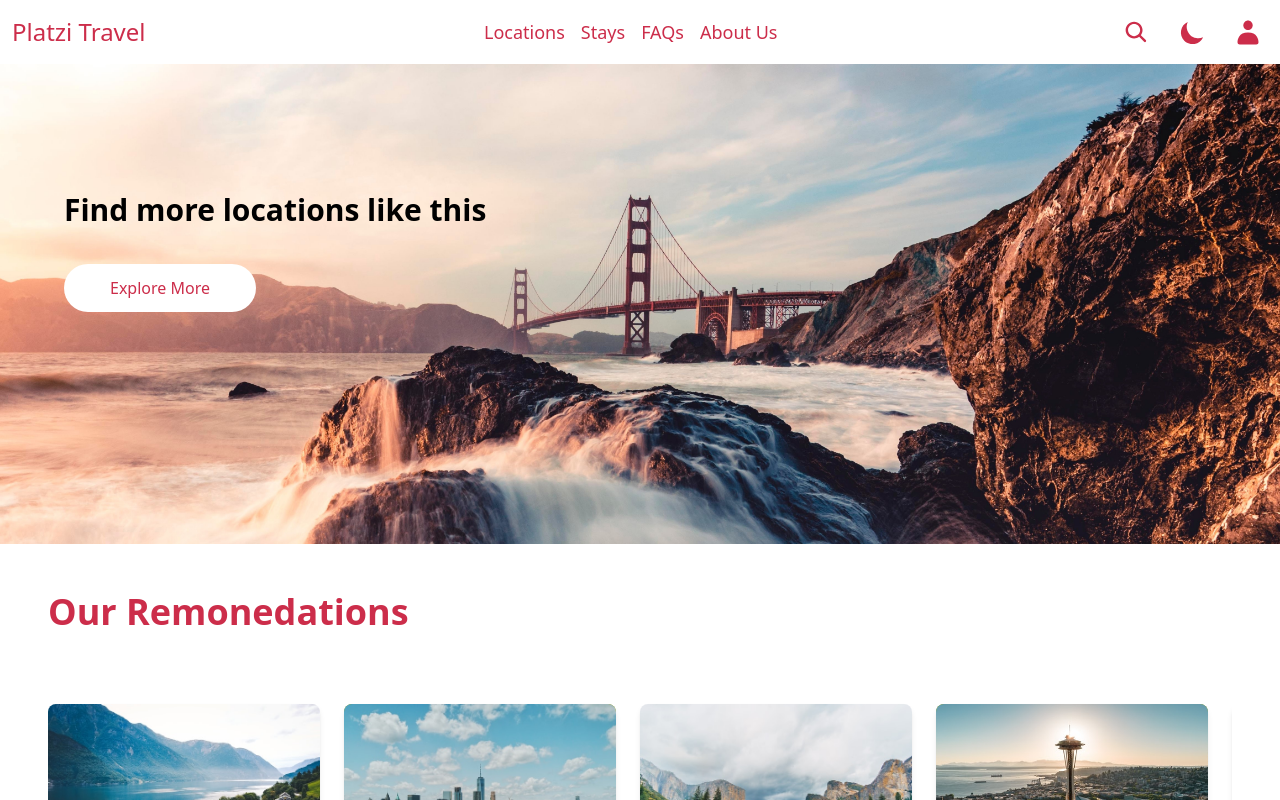
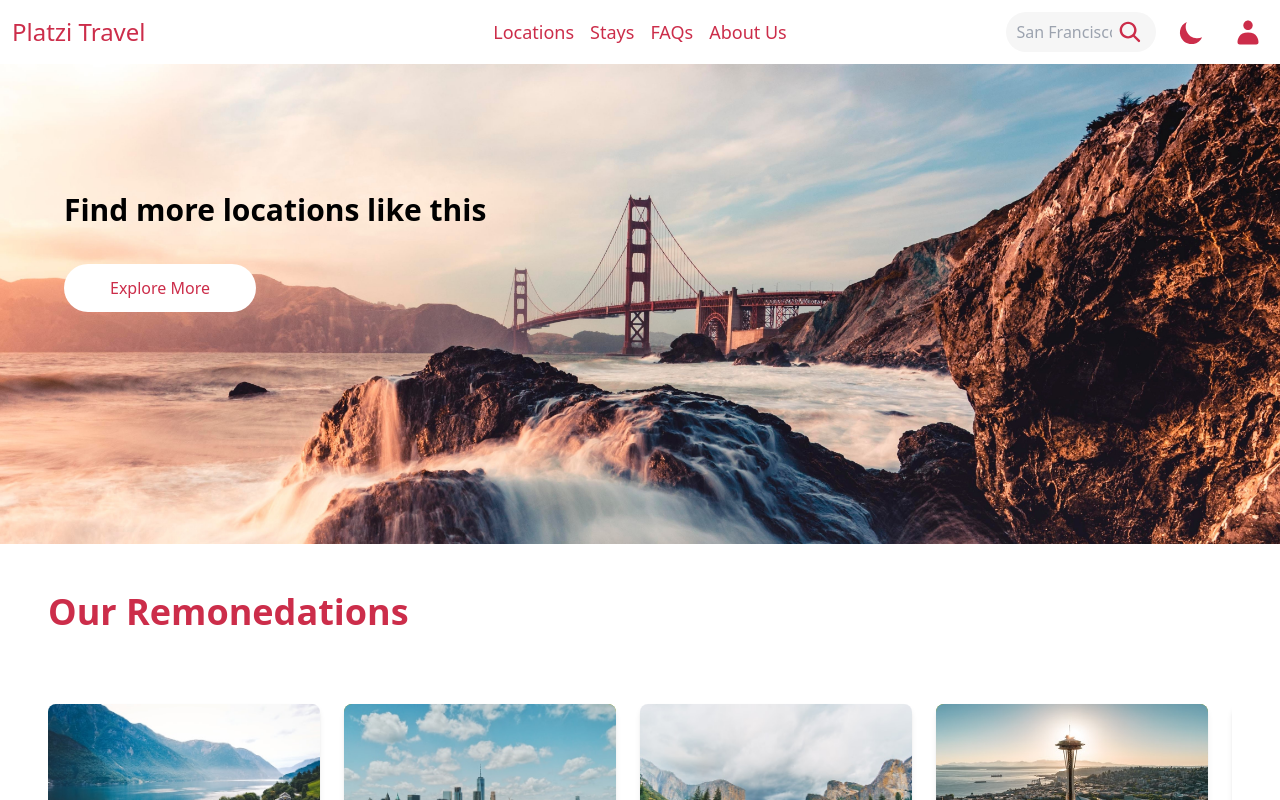
Before and after one commit to nestorrig/PLATZI-Tailwind-Basico, a React (Vite) app: page / in a window 1280 px wide. Shown: the top 800 px of the page. Built offline with nearby package versions, Linux system fonts and the light colour scheme.

Commit message:
feat: add search button in desktop, center header items

```diff
--- a/src/components/Header.jsx
+++ b/src/components/Header.jsx
@@ -12,7 +12,7 @@ function Navigation() {
     return (
     <nav className="flex justify-center gap-4 transition-colors text-lg font-medium">
         {NAV_ITEMS.map((item) => (
-        <a key={item.href} href={item.href} className="hover:text-black transition-colors">
+        <a key={item.href} href={item.href} className="hover:text-black dark:hover:text-gray transition-colors">
             {item.label}
         </a>
         ))}
@@ -77,20 +77,21 @@ const Header = () => {
 
         {/* Desktop Header */}
         <div className="hidden md:flex items-center justify-center text-primary dark:text-white">
-            <div className="hidden md:flex justify-between items-center w-full max-w-7xl p-3">
+            <div className="hidden md:grid grid-cols-3 justify-between items-center w-full max-w-7xl p-3">
                 {/* Title */}
-                <h1 className="text-2xl font-medium text-center">Platzi Travel</h1>
+                <h1 className="text-2xl font-medium text-start">Platzi Travel</h1>
 
                 {/* Navigation */}
                 <Navigation />
                 {/* Action Buttons */}
-                <div className="flex justify-center gap-4">
+                <div className="flex justify-end gap-4">
                     {/* Search Button */}
-                    <button className="hover:bg-gray dark:hover:bg-dark3 rounded-full flex justify-center items-center w-10 h-10 transition-colors duration-500">
+                    <label htmlFor="mobileSearch" className="flex flex-row-reverse justify-center items-center gap-1 bg-gray dark:bg-dark2 rounded-3xl w-[150px] ">
                         <svg xmlns="http://www.w3.org/2000/svg" width="29" height="29" viewBox="0 0 29 29" fill="none">
                             <path fillRule="evenodd" clipRule="evenodd" d="M12.0833 3.625C7.41192 3.625 3.625 7.41192 3.625 12.0833C3.625 16.7547 7.41192 20.5417 12.0833 20.5417C13.9832 20.5417 15.7368 19.9153 17.1489 18.8577L22.104 23.8128C22.5759 24.2847 23.341 24.2847 23.8128 23.8128C24.2847 23.341 24.2847 22.5759 23.8128 22.104L18.8577 17.1489C19.9153 15.7368 20.5417 13.9832 20.5417 12.0833C20.5417 7.41192 16.7547 3.625 12.0833 3.625ZM6.04167 12.0833C6.04167 8.74661 8.74661 6.04167 12.0833 6.04167C15.4201 6.04167 18.125 8.74661 18.125 12.0833C18.125 15.4201 15.4201 18.125 12.0833 18.125C8.74661 18.125 6.04167 15.4201 6.04167 12.0833Z" fill={iconFill}/>
                         </svg>
-                    </button>
+                        <input type="text" name="Search" id="mobileSearch" placeholder="San Francisco"  className="bg-transparent text-black dark:text-white outline-transparent outline-0 w-24 focus:placeholder:opacity-50 transition-all ease-in"/>
+                    </label>
                     {/* Dark Mode Button */}
                     <button
                         onClick={toggleTheme}
--- a/src/components/ScrollCard.jsx
+++ b/src/components/ScrollCard.jsx
@@ -7,7 +7,7 @@ function ScrollCard({image, title, description}) {
             text-terciary even:text-white
             rounded-lg shadow-md
             min-w-[160px] md:min-w-[272px]
-            transition duration-300
+            transform transition-all
             hover:-translate-y-4
             ">
             <div className={`${image} bg-cover bg-center h-28 md:h-48 rounded-t-lg`}></div>
```
